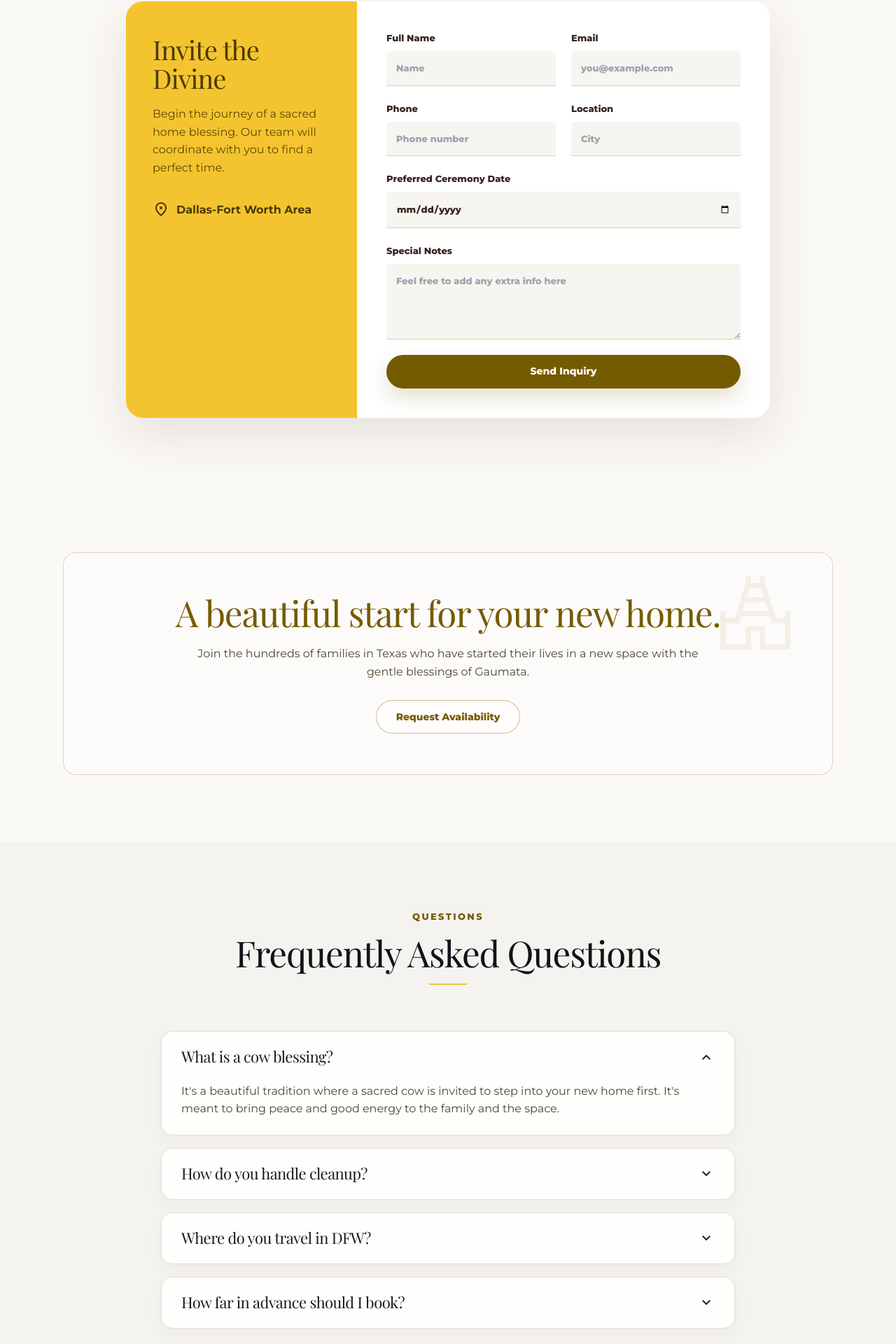
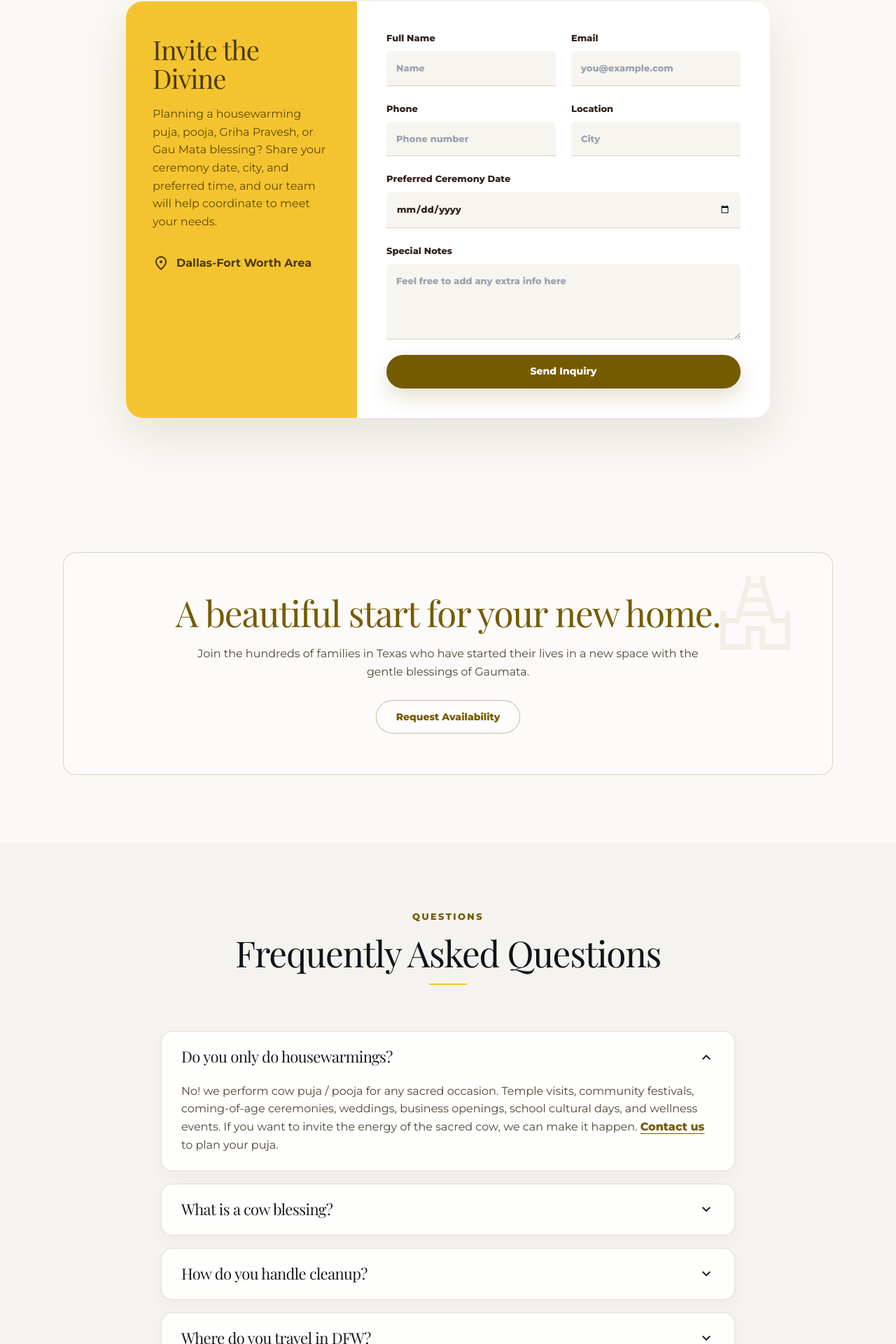
Before and after one commit to leahrose1996/gau-veda-landing, a React (Vite) app: page / in a window 1280 px wide. Shown: the part 3027-4947 px from the top of the page at 70% size. Built offline with nearby package versions, Linux system fonts and the light colour scheme.

Commit message:
Update FAQ and inquiry copy

```diff
--- a/src/index.css
+++ b/src/index.css
@@ -134,7 +134,8 @@ button:disabled { cursor: wait; opacity: .72; transform: none !important; }
 .faq-item button { width: 100%; border: 0; background: transparent; display: flex; align-items: center; justify-content: space-between; padding: 24px 28px; color: var(--ink); cursor: pointer; }
 .faq-item h3 { font-size: 22px; }
 .faq-item p { max-height: 0; overflow: hidden; padding: 0 28px; opacity: 0; transition: max-height .3s ease-out, padding .3s ease-out, opacity .3s ease-out; }
-.faq-item.open p { max-height: 200px; padding: 0 28px 24px; opacity: 1; }
+.faq-item p a { color: var(--primary); font-weight: 800; text-decoration: underline; text-underline-offset: 4px; }
+.faq-item.open p { max-height: 260px; padding: 0 28px 24px; opacity: 1; }
 .faq-item .material-symbols-outlined { transition: transform .3s ease; }
 .faq-item.open .material-symbols-outlined { transform: rotate(180deg); }
 .page-hero, .blog-hero { padding: 92px 0 58px; text-align: center; }
--- a/src/main.jsx
+++ b/src/main.jsx
@@ -38,9 +38,16 @@ function Link({ href, children, className = '', onClick }) {
       onClick={(event) => {
         if (href.startsWith('/')) {
           event.preventDefault();
+          const hash = href.includes('#') ? href.split('#')[1] : '';
           window.history.pushState({}, '', href);
           window.dispatchEvent(new PopStateEvent('popstate'));
-          window.scrollTo({ top: 0, behavior: 'smooth' });
+          window.setTimeout(() => {
+            if (hash) {
+              document.getElementById(hash)?.scrollIntoView({ behavior: 'smooth', block: 'start' });
+            } else {
+              window.scrollTo({ top: 0, behavior: 'smooth' });
+            }
+          }, 0);
         }
         onClick?.(event);
       }}
@@ -244,7 +251,7 @@ function InquirySection({ className = '' } = {}) {
       <div className="container inquiry-card">
         <aside className="inquiry-side">
           <h2>Invite the Divine</h2>
-          <p>Begin the journey of a sacred home blessing. Our team will coordinate with you to find a perfect time.</p>
+          <p>Planning a housewarming puja, pooja, Griha Pravesh, or Gau Mata blessing? Share your ceremony date, city, and preferred time, and our team will help coordinate to meet your needs.</p>
           <div className="contact-line"><span className="material-symbols-outlined">location_on</span>Dallas-Fort Worth Area</div>
         </aside>
         <form className="inquiry-form" onSubmit={handleInquirySubmit}>
@@ -283,10 +290,16 @@ function FinalCta({ className = '' } = {}) {
 }
 
 const faqs = [
+  [
+    'Do you only do housewarmings?',
+    <>
+      No! we perform cow puja / pooja for any sacred occasion. Temple visits, community festivals, coming-of-age ceremonies, weddings, business openings, school cultural days, and wellness events. If you want to invite the energy of the sacred cow, we can make it happen. <Link href="/contact#inquiry">Contact us</Link> to plan your puja.
+    </>,
+  ],
   ['What is a cow blessing?', "It's a beautiful tradition where a sacred cow is invited to step into your new home first. It's meant to bring peace and good energy to the family and the space."],
   ['How do you handle cleanup?', 'We take care of everything. We use floor protection and our team cleans up immediately, leaving your home exactly as it was, just with a new blessing.'],
   ['Where do you travel in DFW?', 'We serve the entire Dallas-Fort Worth area, including Frisco, Plano, McKinney, and surrounding suburbs.'],
-  ['How far in advance should I book?', 'We suggest reaching out 2-3 weeks before your move-in date to ensure we can find a time that works for you.'],
+  ['How far in advance should I book?', 'We suggest reaching out 2-3 weeks in advance to ensure we can find a time that works for you.'],
 ];
 
 function FaqSection({ compact = false, className = '' }) {
```
